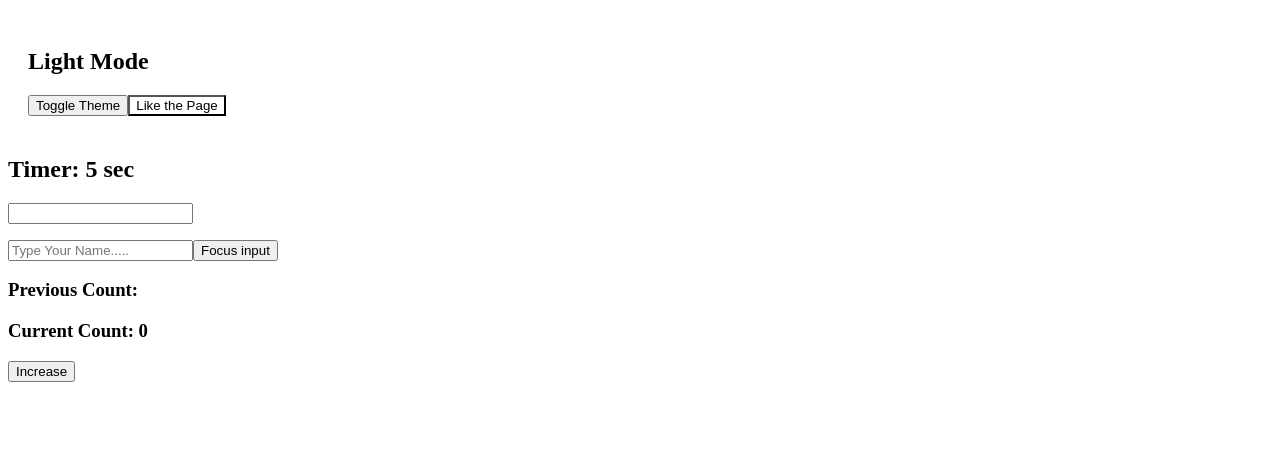
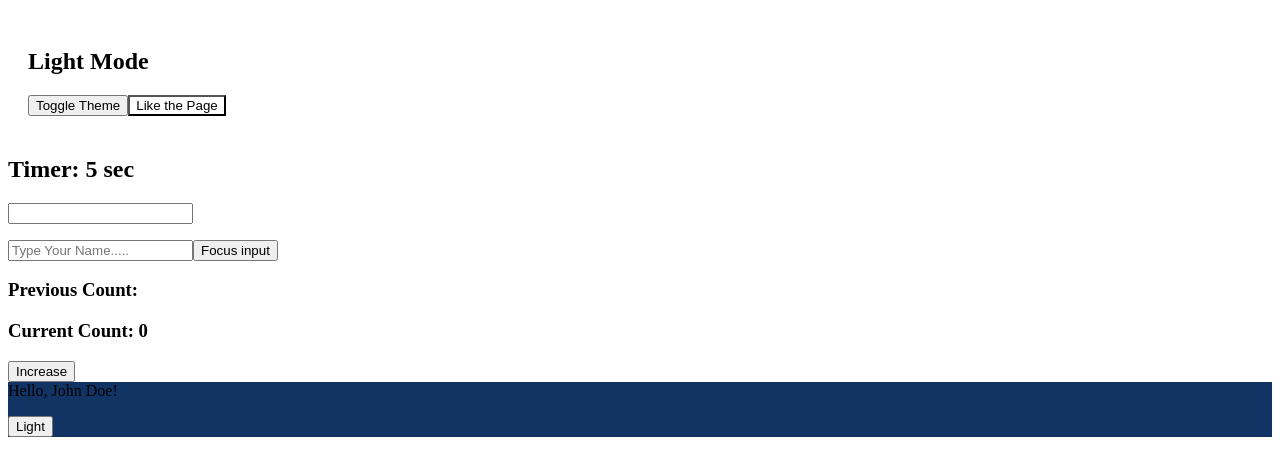
Before and after one commit to jaydipchangani/MERN, a React (Create React App) app in the folder React/my-app/: page / in a window 1280 px wide. Shown: the top 476 px of the page. Built offline with nearby package versions, Linux system fonts and the light colour scheme; the HTML template or start-up script is replaced by a standard one.

Commit message:
Add UseContextExample component and integrate context in ComponentA and ComponentC

```diff
--- a/React/my-app/src/App.js
+++ b/React/my-app/src/App.js
@@ -3,6 +3,7 @@ import ThemeToggle from './components/ThemeToggle';
 import Timer from './components/Timer';
 import UseStatePractice from './components/UseStatePractice';
 import TwFive from './components/TwFive';
+import UseContextExample from './components/UseContextExample';
 
 function App() {
 
@@ -12,6 +13,7 @@ function App() {
     <Timer/>
     <UseStatePractice/>
     <TwFive/>
+    <UseContextExample/>
     </>
   );
 }
--- /dev/null
+++ b/React/my-app/src/components/ComponentA.jsx
@@ -0,0 +1,20 @@
+import React, { createContext, useState } from 'react'
+import ComponentB from './ComponentB'
+
+const ThemeContext = createContext()
+
+export default function ComponentA() {
+  const[theme,setTheme]=useState(true)
+
+  return (
+    <div>
+    <ThemeContext.Provider value={{theme,setTheme}}>
+        <ComponentB />
+    </ThemeContext.Provider>
+
+
+    </div>
+  )
+}
+
+export {ThemeContext}
--- /dev/null
+++ b/React/my-app/src/components/ComponentB.jsx
@@ -0,0 +1,13 @@
+import React from 'react'
+import ComponentC from './ComponentC'
+
+const ComponentB = () => {
+  return (
+    <div>
+      <ComponentC />
+
+    </div>
+  )
+}
+
+export default ComponentB
--- /dev/null
+++ b/React/my-app/src/components/ComponentC.jsx
@@ -0,0 +1,19 @@
+import {React, useContext} from 'react'
+import { UserContext } from './UseContextExample';
+import { ThemeContext } from './ComponentA';
+
+const ComponentC = () => {
+    const user = useContext(UserContext); // Consuming context
+
+    const myTheme=useContext(ThemeContext)
+
+  return (
+    <div style={{background: myTheme.theme ? "#123465" : "#654321"}}>
+      Hello, {user.name}!<p></p>
+      {myTheme.theme}
+      <button onClick={()=>myTheme.setTheme(!myTheme.theme)}> {myTheme.theme ? "Light" : "Dark"}</button>
+    </div>
+  )
+}
+
+export default ComponentC
--- a/React/my-app/src/components/UseContextExample.jsx
+++ b/React/my-app/src/components/UseContextExample.jsx
@@ -0,0 +1,26 @@
+import React, { createContext } from 'react'
+import ComponentA from './ComponentA'
+
+// 1: creating context
+const UserContext = createContext();
+
+export default function UseContextExample() {
+
+    const [user,setUser] = React.useState({
+        name: "John Doe"})
+
+  return (
+    <div>
+    {// 2: providing context
+    //3:pass value to the provider
+    //4: consuming context in child components
+    }
+    <UserContext.Provider value={user}>
+      <ComponentA/>
+      </UserContext.Provider>
+
+    </div>
+  )
+}
+
+export { UserContext }; // Exporting the context for use in child components
```
